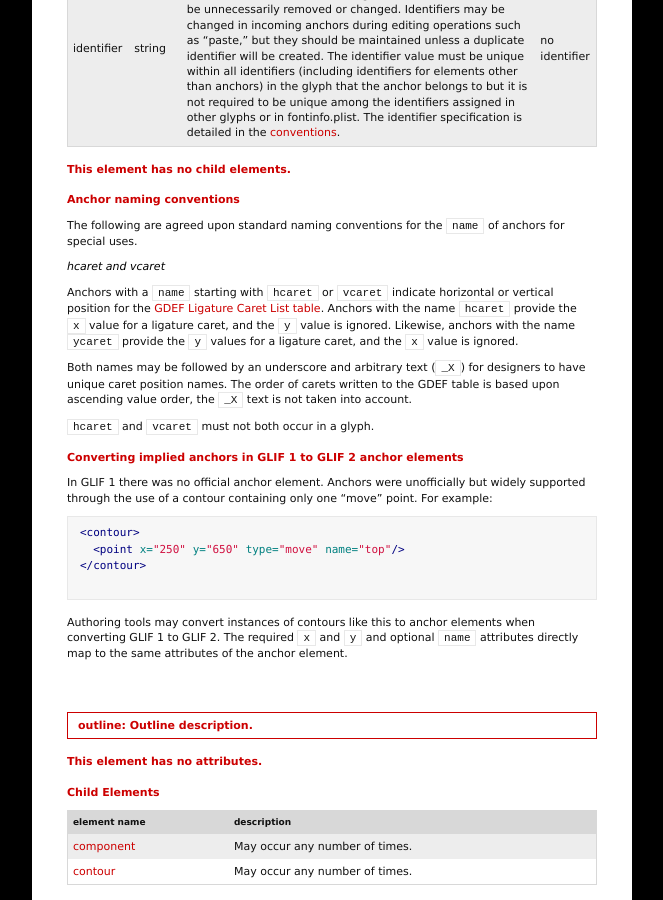
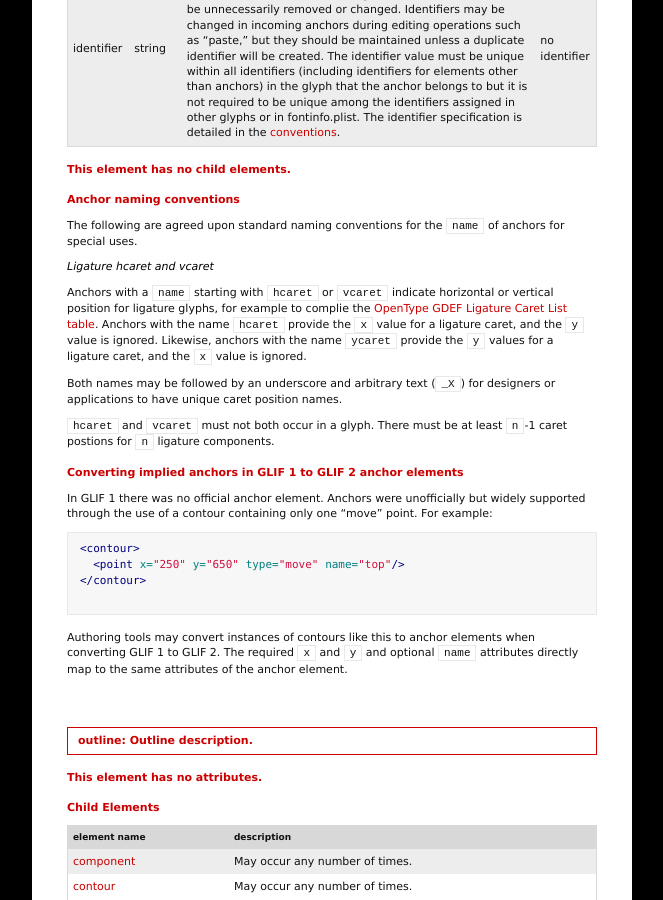
Before and after one commit to unified-font-object/ufo-spec, a Jekyll site: the page built from versions/ufo3/glyphs/glif.md, in a window 1280 px wide and 900 px high, scrolled down 4104 px. Shown: the whole window, without its empty margins (218-881 px from the left). Built offline with Jekyll 4.4.1, drawn with Linux system fonts in a browser that asks for light colours.

Commit message:
Decouple UFO from OpenType spec and clarify number of caret anchors
There has to be at least one less caret anchor than ligature components (I guess one may want to skip over more than one glyph, so n-1 isn't a must)

```diff
--- a/versions/ufo3/glyphs/glif.md
+++ b/versions/ufo3/glyphs/glif.md
@@ -171,13 +171,13 @@
 
 The following are agreed upon standard naming conventions for the `name` of anchors for special uses.
 
-##### hcaret and vcaret
+##### Ligature hcaret and vcaret
 
-Anchors with a `name` starting with `hcaret` or `vcaret` indicate horizontal or vertical position for the [GDEF Ligature Caret List table]. Anchors with the name `hcaret` provide the `x` value for a ligature caret, and the `y` value is ignored. Likewise, anchors with the name `ycaret` provide the `y` values for a ligature caret, and the `x` value is ignored.
+Anchors with a `name` starting with `hcaret` or `vcaret` indicate horizontal or vertical position for ligature glyphs, for example to complie the [OpenType GDEF Ligature Caret List table]. Anchors with the name `hcaret` provide the `x` value for a ligature caret, and the `y` value is ignored. Likewise, anchors with the name `ycaret` provide the `y` values for a ligature caret, and the `x` value is ignored.
 
-Both names may be followed by an underscore and arbitrary text (`_X`) for designers to have unique caret position names. The order of carets written to the GDEF table is based upon ascending value order, the `_X` text is not taken into account.
+Both names may be followed by an underscore and arbitrary text (`_X`) for designers or applications to have unique caret position names.
 
-`hcaret` and `vcaret` must not both occur in a glyph.
+`hcaret` and `vcaret` must not both occur in a glyph. There must be at least `n`-1 caret postions for `n` ligature components.
 
 #### Converting implied anchors in GLIF 1 to GLIF 2 anchor elements
 
@@ -455,4 +455,4 @@
   [XML Property List]: ../../conventions/#xml-property-lists
   [reverse domain naming scheme]: ../../conventions/#reverse-domain-naming-schemes
   [data directory]: ../../data
-  [GDEF Ligature Caret List table]: https://docs.microsoft.com/en-us/typography/opentype/spec/gdef#ligature-caret-list-table-overview
+  [OpenType GDEF Ligature Caret List table]: https://docs.microsoft.com/en-us/typography/opentype/spec/gdef#ligature-caret-list-table-overview
```
